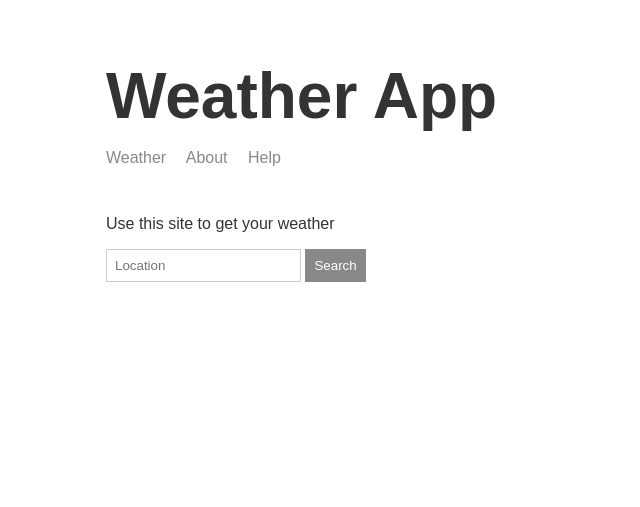
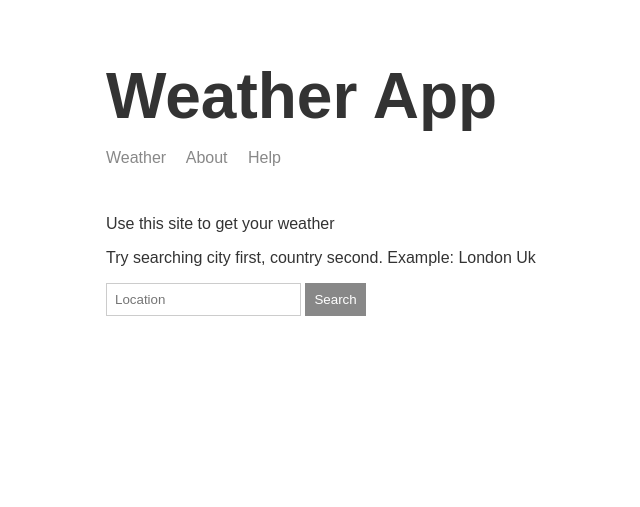
Before and after one commit to mercadogabriel91/node3-weather-website, a Node server app: page / in a window 1280 px wide. Shown: the top 507 px of the page, without its empty margins (209-849 px from the left). Run offline with Node 20, Linux system fonts and the light colour scheme; some libraries are stand-ins or nearby versions.

Commit message:
Fix: add more weather information

```diff
--- a/templates/views/index.hbs
+++ b/templates/views/index.hbs
@@ -13,6 +13,7 @@
     <div class="main-content">
         {{>header}}
         <p>Use this site to get your weather</p>
+        <p>Try searching city first, country second. Example: London Uk</p>
         <form>
             <input placeholder="Location" required>
             <button>Search</button>
```
Also changed, not shown: public/js/app.js.
